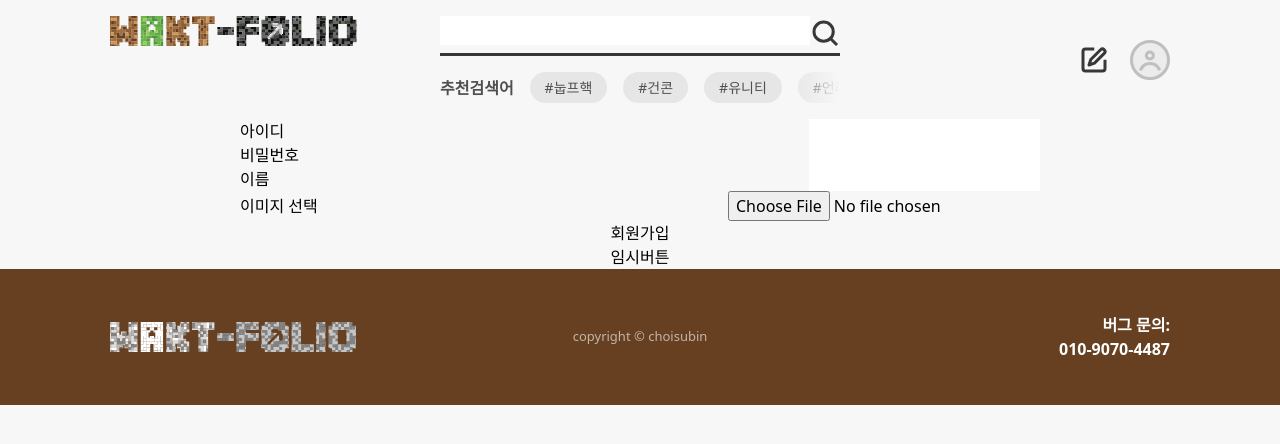
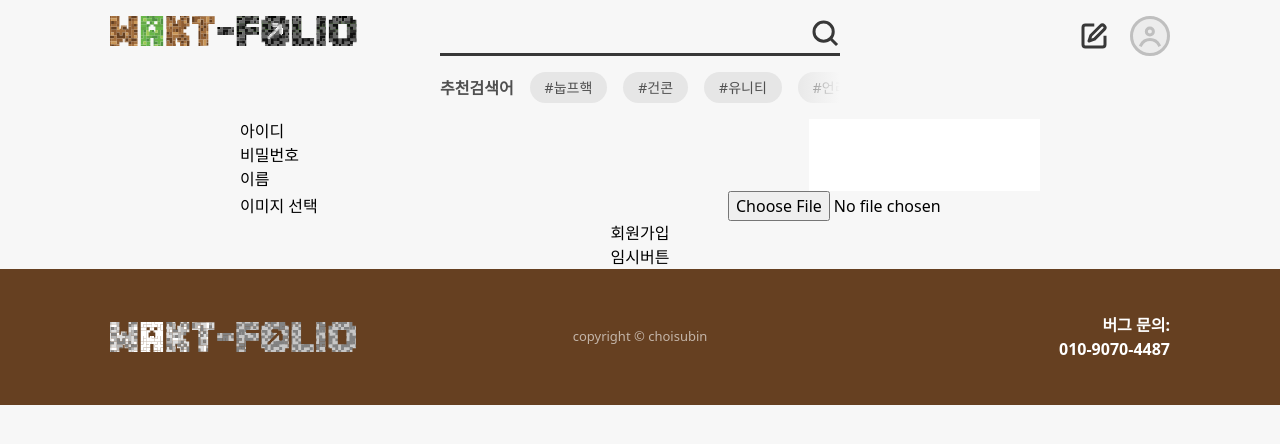
Before and after one commit to seungmin-han/waktfolio, a Vue app: page /login in a window 1280 px wide. Shown: the top 444 px of the page. Built offline with nearby package versions, Linux system fonts and the light colour scheme; what @egjs/vue3-view3d would draw is missing.

Commit message:
Update: 메인 최종 스타일 업데이트(검색 배경 제거 및 아이콘 위 정렬)

```diff
--- a/src/components/common/TheHeader.vue
+++ b/src/components/common/TheHeader.vue
@@ -5,7 +5,10 @@
         </div>
         <div id="search-tab" class="ml-[83px] max-w-[400px] w-full flex flex-col gap-y-4">
             <div class="w-full border-b-[3px] border-b-gray-900 relative">
-                <input type="text" class="max-w-[370px] w-full leading-[29px] mb-2" />
+                <input
+                    type="text"
+                    class="max-w-[370px] w-full leading-[29px] mb-2 bg-[transparent]"
+                />
                 <button class="w-[30px] h-[30px] absolute top-[2px] right-0">
                     <img src="/images/search.svg" alt="" />
                 </button>
@@ -25,7 +28,7 @@
                 </div>
             </div>
         </div>
-        <div class="flex items-center gap-x-4 justify-end flex-1">
+        <div class="flex items-start gap-x-4 justify-end flex-1">
             <button>
                 <img src="/images/posting.svg" alt="" />
             </button>
```
